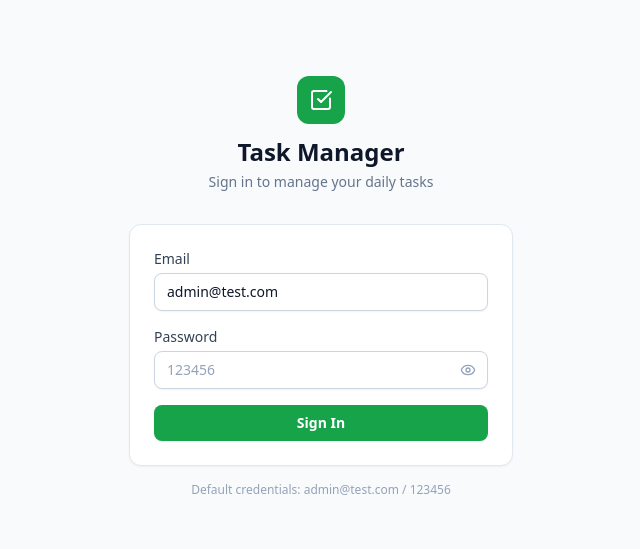
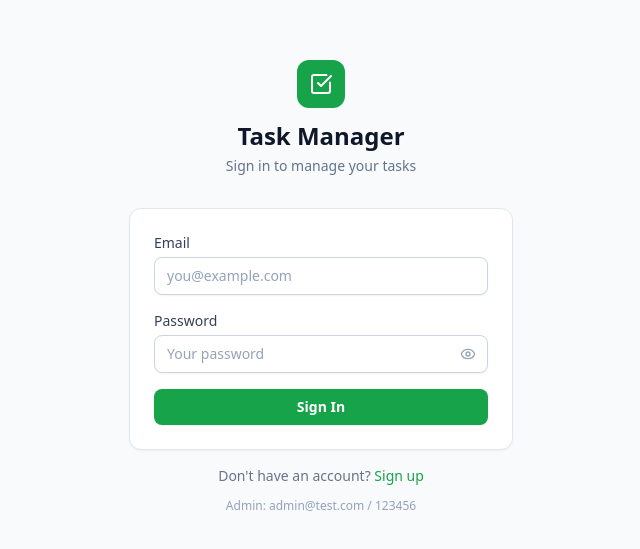
Before and after one commit to Kalharapasan/Task-Management, a React (Vite) app in the folder frontend/: page /login in a window 1280 px wide. Shown: the part 113-662 px from the top of the page, without its empty margins (319-959 px from the left). Built offline with nearby package versions, Linux system fonts and the light colour scheme; no server answers.

Commit message:
feat: implement user login page with authentication state handling

```diff
--- a/frontend/src/pages/Login.jsx
+++ b/frontend/src/pages/Login.jsx
@@ -1,5 +1,5 @@
 import React, { useState } from 'react';
-import { useNavigate } from 'react-router-dom';
+import { Link, useNavigate } from 'react-router-dom';
 import { CheckSquare, Eye, EyeOff } from 'lucide-react';
 import { useAuth } from '../context/AuthContext';
 import { useToast } from '../context/ToastContext';
@@ -9,7 +9,7 @@ export default function Login() {
   const { showToast } = useToast();
   const navigate = useNavigate();
 
-  const [email, setEmail] = useState('admin@test.com');
+  const [email, setEmail] = useState('');
   const [password, setPassword] = useState('');
   const [showPassword, setShowPassword] = useState(false);
   const [error, setError] = useState('');
@@ -44,7 +44,7 @@ export default function Login() {
             <CheckSquare size={24} />
           </div>
           <h1 className="text-2xl font-bold text-slate-900">Task Manager</h1>
-          <p className="text-sm text-slate-500 mt-1">Sign in to manage your daily tasks</p>
+          <p className="text-sm text-slate-500 mt-1">Sign in to manage your tasks</p>
         </div>
 
         <div className="card p-6">
@@ -66,7 +66,7 @@ export default function Login() {
                 className="input-field"
                 value={email}
                 onChange={(e) => setEmail(e.target.value)}
-                placeholder="admin@test.com"
+                placeholder="you@example.com"
               />
             </div>
 
@@ -82,7 +82,7 @@ export default function Login() {
                   className="input-field pr-10"
                   value={password}
                   onChange={(e) => setPassword(e.target.value)}
-                  placeholder="123456"
+                  placeholder="Your password"
                 />
                 <button
                   type="button"
@@ -101,8 +101,15 @@ export default function Login() {
           </form>
         </div>
 
-        <p className="text-xs text-slate-400 text-center mt-4">
-          Default credentials: admin@test.com / 123456
+        <p className="text-sm text-slate-500 text-center mt-4">
+          Don&apos;t have an account?{' '}
+          <Link to="/register" className="text-primary-600 font-medium hover:underline">
+            Sign up
+          </Link>
+        </p>
+
+        <p className="text-xs text-slate-400 text-center mt-3">
+          Admin: admin@test.com / 123456
         </p>
       </div>
     </div>
```
